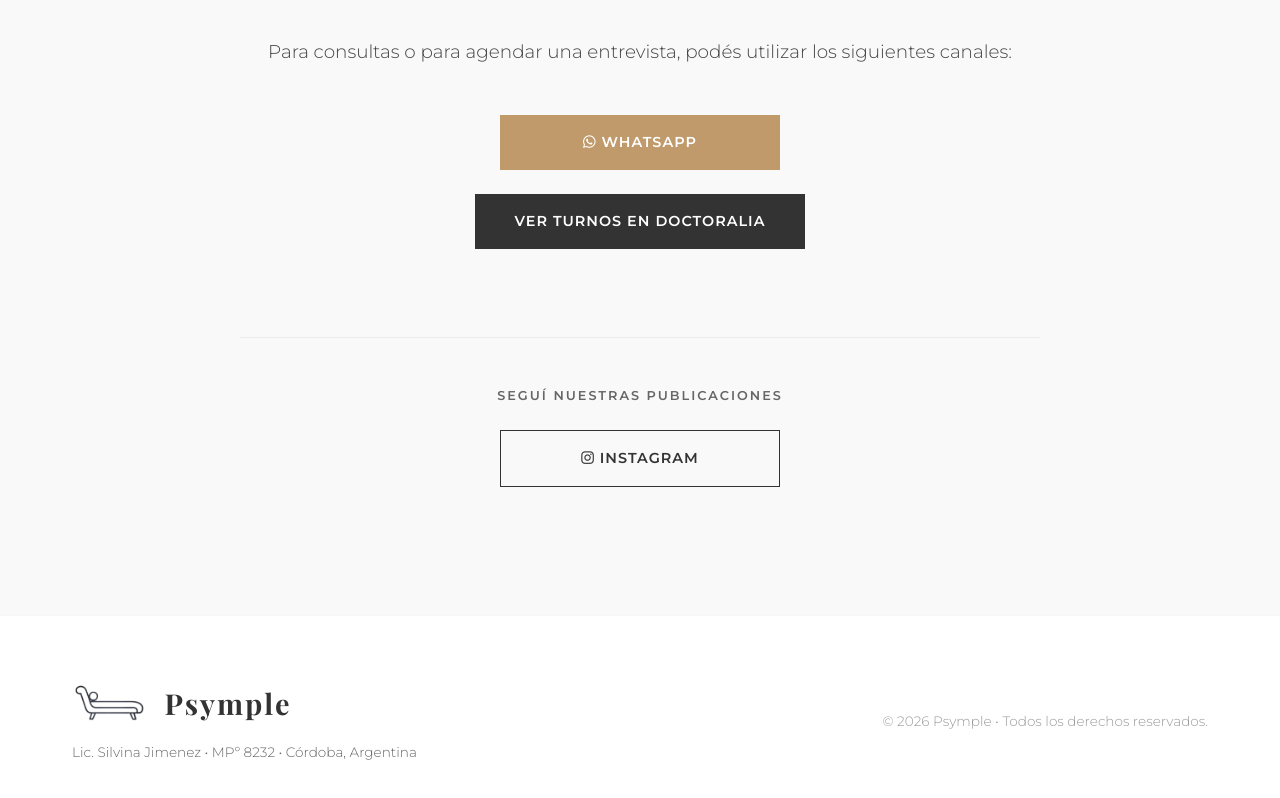
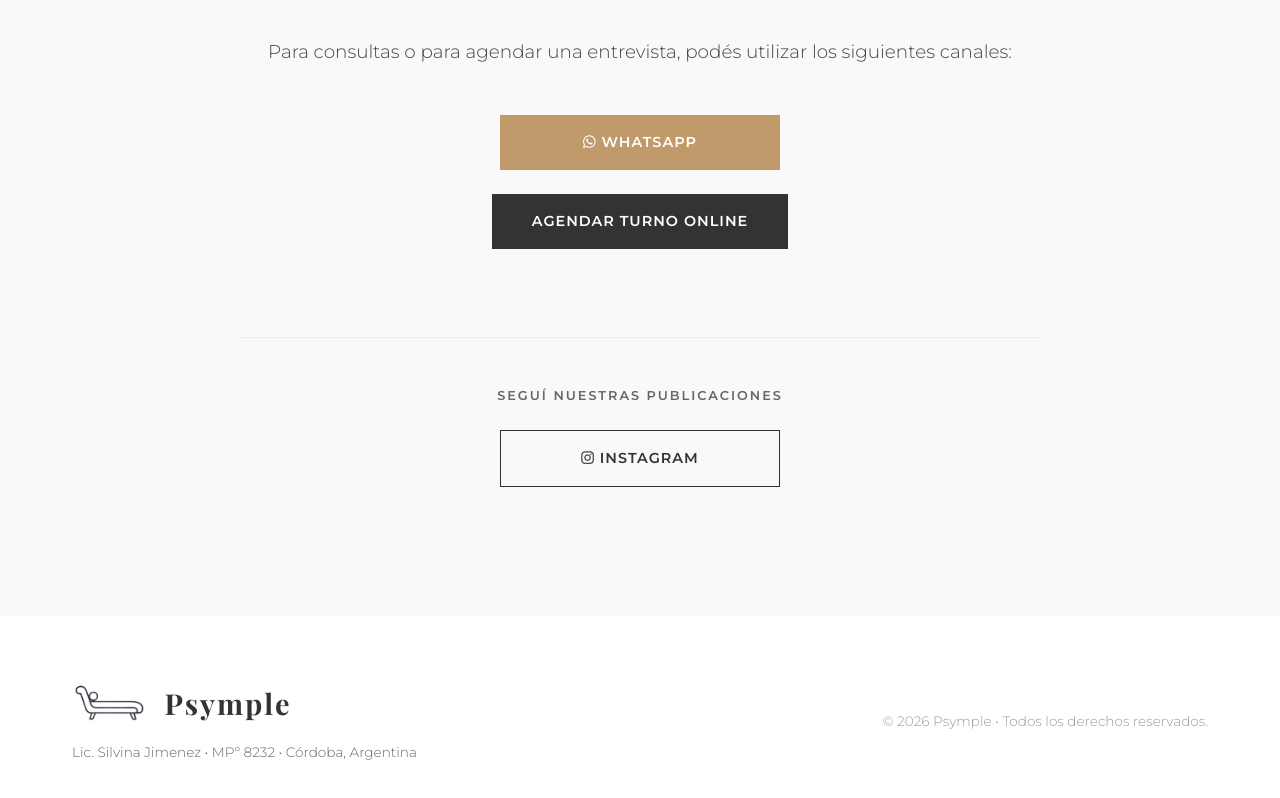
Before and after one commit to efmariani/Psy, a plain HTML site: page index.html in a window 1280 px wide. Shown: the part 5208-6006 px from the top of the page. Drawn offline with nearby package versions, Linux system fonts and the light colour scheme; a web font is replaced by a local one.

Commit message:
Update Doctoralia button text to 'Agendar turno Online' in Contact section

```diff
--- a/index.html
+++ b/index.html
@@ -195,7 +195,7 @@
 
                         <a href="https://www.doctoraliar.com/silvina-jimenez/psicoanalista-psicologo/cordoba-capital?saasonly=true"
                             target="_blank" class="btn btn-primary btn-full-mobile">
-                            Ver turnos en Doctoralia
+                            Agendar turno Online
                         </a>
 
                         <div class="instagram-block mt-4">
```
